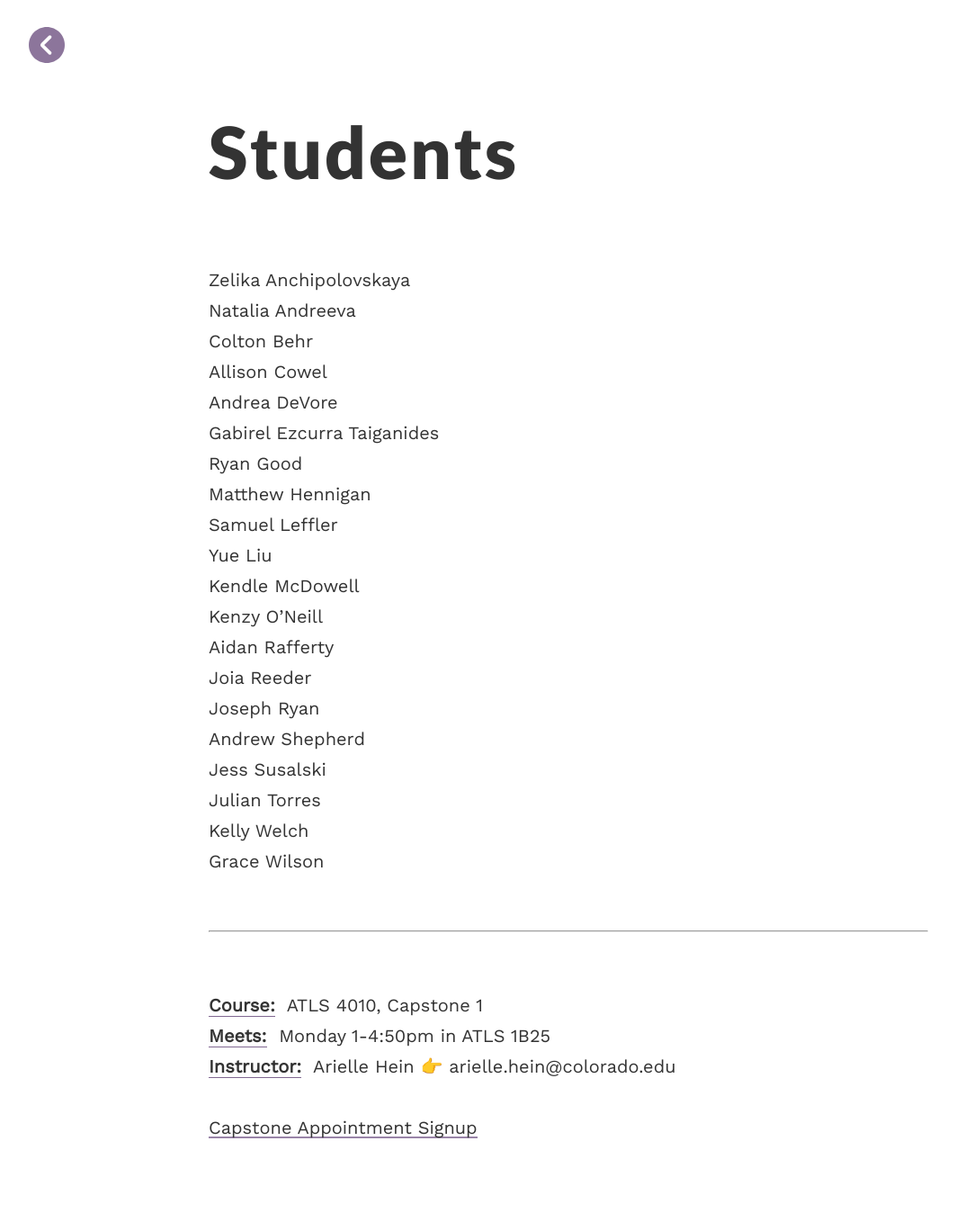
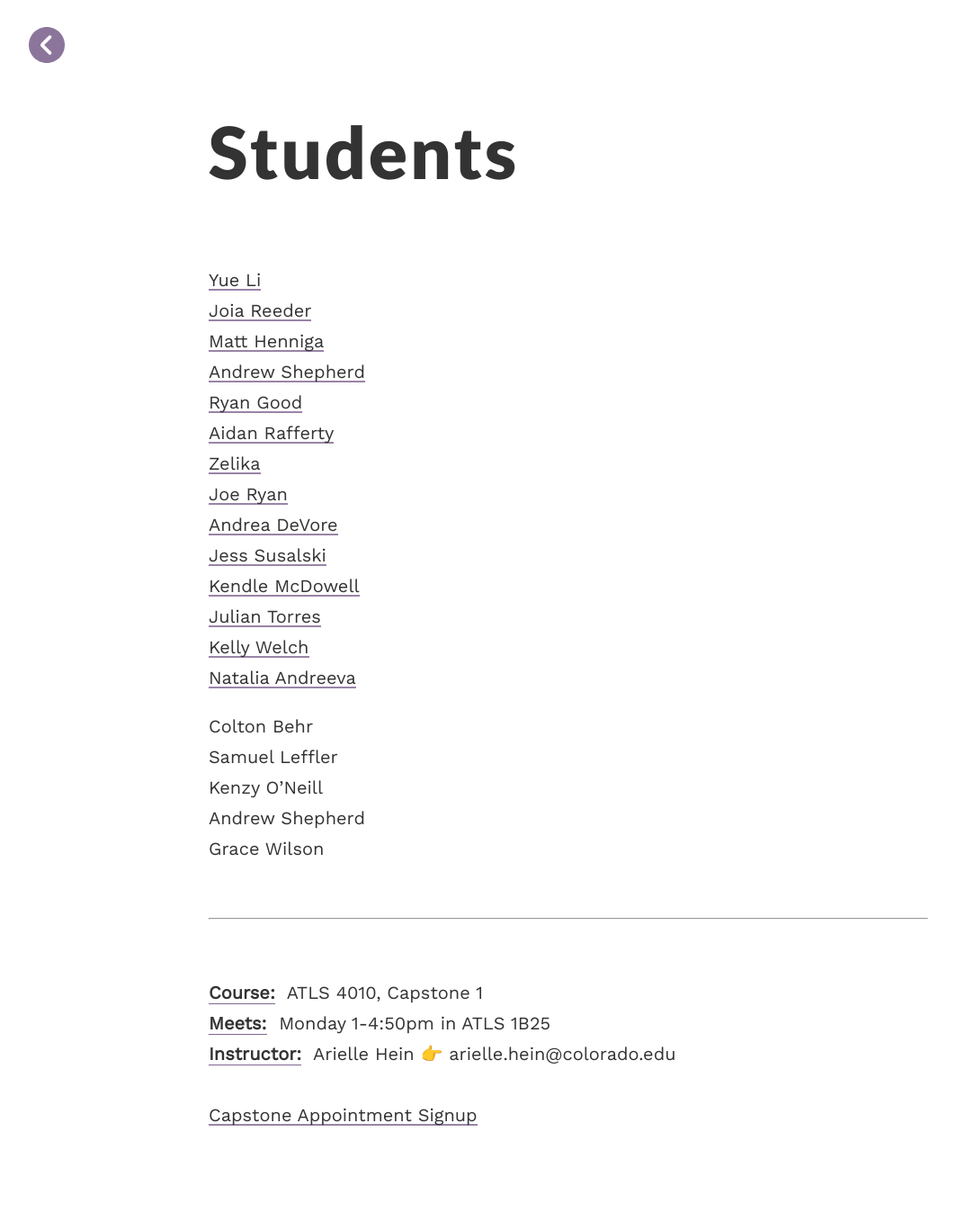
Before and after one commit to coloringchaos/capstone-s18, a Jekyll site: the page built from _posts/2016-09-07-students.md, in a window 1280 px wide. Shown: the whole page at 90% size, without its empty margins (8-1071 px from the left). Built offline with Jekyll 4.4.1, drawn with Linux system fonts in a browser that asks for light colours.

Commit message:
students

```diff
--- a/_posts/2016-09-07-students.md
+++ b/_posts/2016-09-07-students.md
@@ -5,23 +5,25 @@ permalink: "/students"
 ---
 
 
-Zelika Anchipolovskaya<br>
-Natalia Andreeva<br>
+
+[Yue Li](https://yuesweb.wordpress.com/capstone-1/)<br>
+[Joia Reeder](https://joiareeder.wordpress.com/category/capstone-1/)<br>
+[Matt Henniga](https://matthennigancapstone1.wordpress.com/2018/01/22/brainstorming-my-capstone-future/)<br>
+[Andrew Shepherd](https://andrewshepherdsite.wordpress.com/)<br>
+[Ryan Good](https://ryangoodcapstone.wordpress.com/)<br>
+[Aidan Rafferty](https://aidandesign632289456.wordpress.com/category/capstone-1/)<br>
+[Zelika](https://zelikabloging.wordpress.com/capstone-1/)<br>
+[Joe Ryan](https://samuraiversace.wordpress.com/tag/capstone/)<br>
+[Andrea DeVore](https://andreacreativetech.wordpress.com/2018/01/28/brainstorming-exploring/)<br>
+[Jess Susalski](https://susalskicapstoneblog.wordpress.com/2018/01/29/brainstorming-activity/)<br>
+[Kendle McDowell](https://kendle22.wordpress.com)<br>
+[Julian Torres](https://tamatlasprojects.wordpress.com/2018/01/29/capstone-brainstorming/)<br>
+[Kelly Welch](https://thatambitiouswoman.wordpress.com/2018/01/24/capstone-ideas/)<br>
+[Natalia Andreeva](https://naan3678.wordpress.com/)
+
+
 Colton Behr<br>
-Allison Cowel<br>
-Andrea DeVore<br>
-Gabirel Ezcurra Taiganides<br>
-Ryan Good<br>
-Matthew Hennigan<br>
 Samuel Leffler<br>
-Yue Liu<br>
-Kendle McDowell<br>
 Kenzy O'Neill<br>
-Aidan Rafferty<br>
-Joia Reeder<br>
-Joseph Ryan<br>
 Andrew Shepherd<br>
-Jess Susalski<br>
-Julian Torres<br>
-Kelly Welch<br>
 Grace Wilson
```
